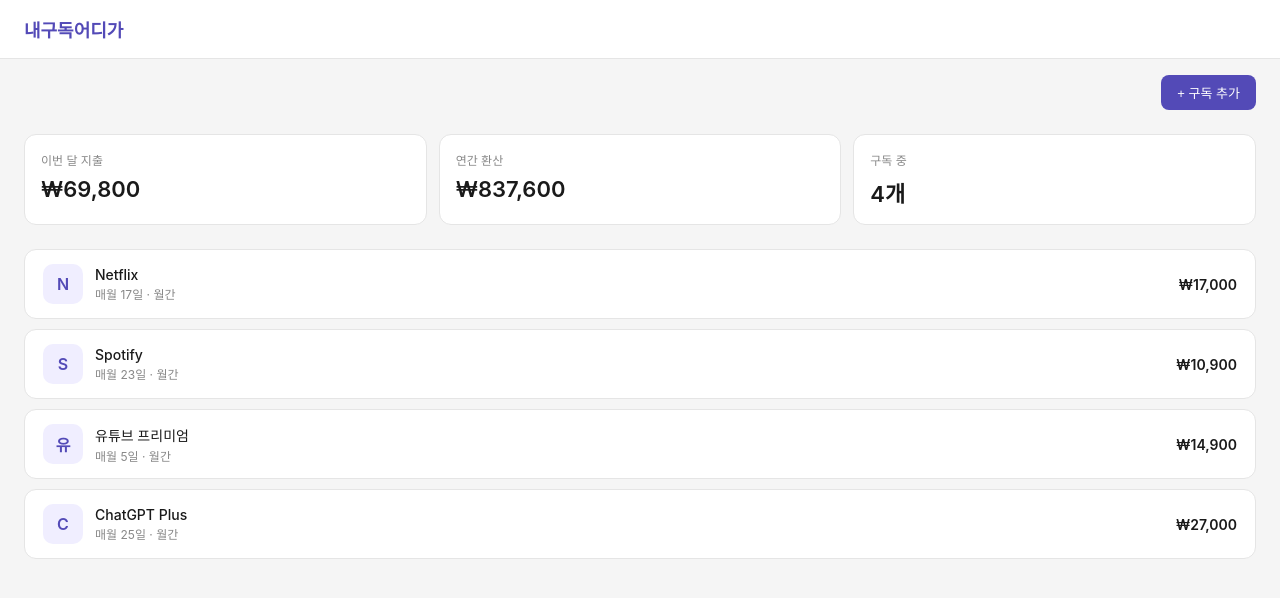
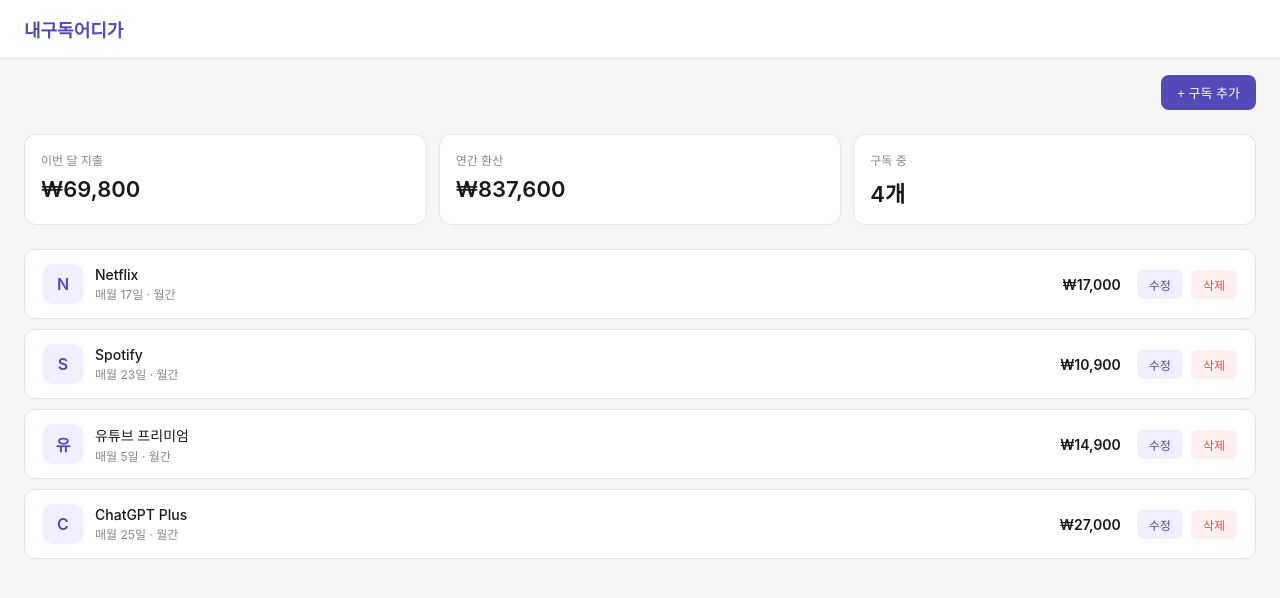
Before and after one commit to paaye7313/where-is-my-sub, a React (Vite) app: page / in a window 1280 px wide. Shown: the top 598 px of the page. Built offline with nearby package versions, Linux system fonts and the light colour scheme.

Commit message:
feat : 구독 수정 및 삭제 기능 구현:

```diff
--- a/src/components/AddSubModal.jsx
+++ b/src/components/AddSubModal.jsx
@@ -1,15 +1,19 @@
-function AddSubModal({ onClose, onAdd }) {
+function AddSubModal({ onClose, onAdd, onEdit, editData }) {
   function handleSubmit(e) {
     e.preventDefault()
     const form = e.target
-    const newSub = {
-      id: Date.now(),
+    const subData = {
+      id: editData ? editData.id : Date.now(),
       name: form.name.value,
       price: Number(form.price.value),
       billingDate: Number(form.billingDate.value),
       cycle: form.cycle.value,
     }
-    onAdd(newSub)
+    if (editData) {
+      onEdit(subData)
+    } else {
+      onAdd(subData)
+    }
     onClose()
   }
 
@@ -36,7 +40,9 @@
           alignItems: 'center',
           marginBottom: '24px',
         }}>
-          <h2 style={{ fontSize: '16px', fontWeight: '600' }}>구독 추가</h2>
+          <h2 style={{ fontSize: '16px', fontWeight: '600' }}>
+            {editData ? '구독 수정' : '구독 추가'}
+          </h2>
           <button onClick={onClose} style={{
             background: 'none',
             border: 'none',
@@ -49,19 +55,19 @@
         <form onSubmit={handleSubmit} style={{ display: 'flex', flexDirection: 'column', gap: '14px' }}>
           <div>
             <label style={labelStyle}>서비스 이름</label>
-            <input name="name" required placeholder="예: Netflix" style={inputStyle} />
+            <input name="name" required placeholder="예: Netflix" defaultValue={editData?.name} style={inputStyle} />
           </div>
           <div>
             <label style={labelStyle}>월 금액 (원)</label>
-            <input name="price" type="number" required placeholder="예: 17000" style={inputStyle} />
+            <input name="price" type="number" required placeholder="예: 17000" defaultValue={editData?.price} style={inputStyle} />
           </div>
           <div>
             <label style={labelStyle}>결제일</label>
-            <input name="billingDate" type="number" min="1" max="31" required placeholder="예: 17" style={inputStyle} />
+            <input name="billingDate" type="number" min="1" max="31" required placeholder="예: 17" defaultValue={editData?.billingDate} style={inputStyle} />
           </div>
           <div>
             <label style={labelStyle}>결제 주기</label>
-            <select name="cycle" style={inputStyle}>
+            <select name="cycle" defaultValue={editData?.cycle} style={inputStyle}>
               <option value="월간">월간</option>
               <option value="연간">연간</option>
             </select>
@@ -77,7 +83,7 @@
             fontWeight: '500',
             cursor: 'pointer',
           }}>
-            추가하기
+            {editData ? '수정하기' : '추가하기'}
           </button>
         </form>
       </div>
--- a/src/components/SubCard.jsx
+++ b/src/components/SubCard.jsx
@@ -1,4 +1,4 @@
-function SubCard({ name, price, billingDate, cycle }) {
+function SubCard({ id, name, price, billingDate, cycle, onDelete, onEdit }) {
   return (
     <div style={{
       background: '#ffffff',
@@ -33,13 +33,36 @@
           </div>
         </div>
       </div>
-      <div style={{ textAlign: 'right' }}>
-        <div style={{ fontSize: '14px', fontWeight: '600', color: '#1a1a1a' }}>
+      <div style={{ display: 'flex', alignItems: 'center', gap: '8px' }}>
+        <div style={{ fontSize: '14px', fontWeight: '600', color: '#1a1a1a', marginRight: '8px' }}>
           ₩{price.toLocaleString()}
         </div>
+        <button onClick={() => onEdit({ id, name, price, billingDate, cycle })} style={btnStyle('#f0eeff', '#534AB7')}>
+          수정
+        </button>
+        <button onClick={() => {
+          if (window.confirm(`'${name}' 구독을 삭제할까요?`)) {
+            onDelete(id)
+          }
+        }} style={btnStyle('#fff0f0', '#d94f4f')}>
+          삭제
+        </button>
       </div>
     </div>
   )
 }
 
+function btnStyle(bg, color) {
+  return {
+    background: bg,
+    color: color,
+    border: 'none',
+    borderRadius: '6px',
+    padding: '6px 12px',
+    fontSize: '12px',
+    cursor: 'pointer',
+    fontWeight: '500',
+  }
+}
+
 export default SubCard
--- a/src/pages/Dashboard.jsx
+++ b/src/pages/Dashboard.jsx
@@ -13,12 +13,31 @@
 function Dashboard() {
   const [subs, setSubs] = useState(initialData)
   const [showModal, setShowModal] = useState(false)
+  const [editData, setEditData] = useState(null)
 
   const totalMonthly = subs.reduce((sum, sub) => sum + sub.price, 0)
   const totalYearly = totalMonthly * 12
 
   function handleAdd(newSub) {
     setSubs([...subs, newSub])
+  }
+
+  function handleEdit(updated) {
+    setSubs(subs.map(sub => sub.id === updated.id ? updated : sub))
+  }
+
+  function handleDelete(id) {
+    setSubs(subs.filter(sub => sub.id !== id))
+  }
+
+  function openEdit(sub) {
+    setEditData(sub)
+    setShowModal(true)
+  }
+
+  function closeModal() {
+    setEditData(null)
+    setShowModal(false)
   }
 
   return (
@@ -48,18 +67,23 @@
         {subs.map(sub => (
           <SubCard
             key={sub.id}
+            id={sub.id}
             name={sub.name}
             price={sub.price}
             billingDate={sub.billingDate}
             cycle={sub.cycle}
+            onDelete={handleDelete}
+            onEdit={openEdit}
           />
         ))}
       </div>
 
       {showModal && (
         <AddSubModal
-          onClose={() => setShowModal(false)}
+          onClose={closeModal}
           onAdd={handleAdd}
+          onEdit={handleEdit}
+          editData={editData}
         />
       )}
     </div>
```
